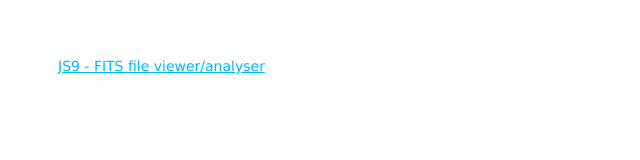
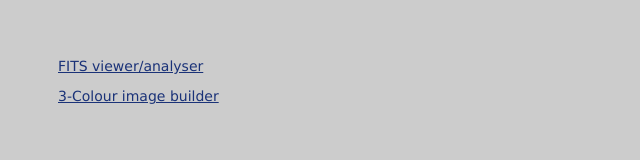
Before and after one commit to cylammarco/NSO-LTImage-Browser, a plain HTML site: page index.html in a window 1280 px wide. Shown: the whole page, without its empty margins (0-640 px from the left). Drawn offline with Linux system fonts and the light colour scheme.

Commit message:
Minor changes to the css and index page.

```diff
--- a/index.html
+++ b/index.html
@@ -4,7 +4,9 @@
     <link rel="stylesheet" href="stylesheets/style.css">
   </head>
   <body>
-    <a href='fitsViewer.html'>JS9 - FITS file viewer/analyser</a>
+    <a href='fitsViewer.html'>FITS viewer/analyser</a>
+    <p>
+    <a href='fitsRGB.html'>3-Colour image builder</a>
     </br>
   </body>
 </html>
--- a/stylesheets/style.css
+++ b/stylesheets/style.css
@@ -1,10 +1,11 @@
 body {
   padding: 50px;
   font: 14px "Lucida Grande", Helvetica, Arial, sans-serif;
+  background: #CCCCCC;
 }
 
 a {
-  color: #00B7FF;
+  color: #1A3278;
 }
 
 
```
Also changed, not shown: 1 other file.
